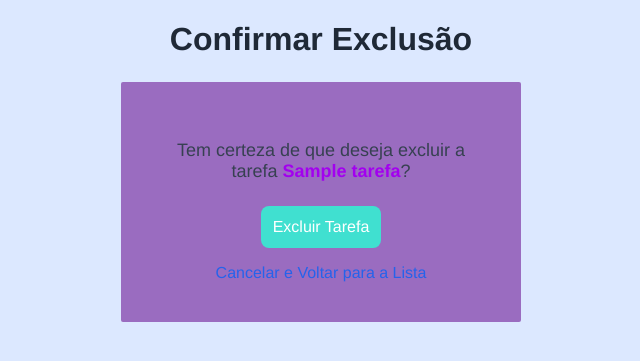
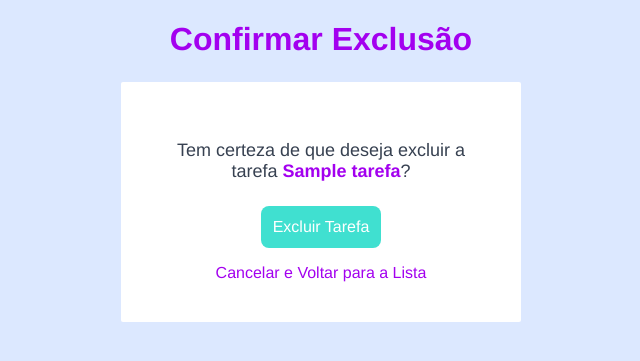
Before and after one commit to avmoonlight/to_do, a Flask app: page /deletar/1 in a window 1280 px wide. Shown: the top 361 px of the page, without its empty margins (319-959 px from the left). Run offline with Flask 3, Linux system fonts and the light colour scheme; tables that the repository leaves empty or names only in its code hold one stand-in row (values such as "Sample post").

Commit message:
confirmar deletar alterou cores, editar modificou para estilos css

```diff
--- a/static/styles/confirmar_deletar.css
+++ b/static/styles/confirmar_deletar.css
@@ -14,16 +14,16 @@ body {
     max-width: 400px;
     margin: auto;
     padding: 40px;
-    background-color: #9a6cc0;
+    background-color: #ffffff;
     border-radius: 2px;
     margin-top: 20px;
 }
 
 h1 {
     text-align: center;
-    font-size: 2rem;
+    font-size: 32px;
     font-weight: bold;
-    color: #1f2937;
+    color: rgb(163, 0, 239);
     margin-bottom: 24px;
 }
 
@@ -59,7 +59,7 @@ button:hover {
 a {
     display: block;
     text-align: center;
-    color: #2563eb;
+    color: rgb(163, 0, 239);
     font-size: 16px;
     margin-top: 16px;
     text-decoration: none;
--- a/static/styles/editar.css
+++ b/static/styles/editar.css
@@ -21,7 +21,10 @@ body {
       color: #333;
     }
 
-    input{
+    input[type="text"],
+    textarea,
+    select,
+    input[type="file"] {
       width: 100%;
       padding: 10px;
       margin-bottom: 16px;
--- a/templates/editar.html
+++ b/templates/editar.html
@@ -37,7 +37,6 @@
       <input type="file" name="imagem">
       <button type="submit">Salvar Alterações</button>
     </form>
-
     <a href="/tarefas" class="back-link">Voltar para a Lista de Tarefas</a>
   </div>
 </body>
```
